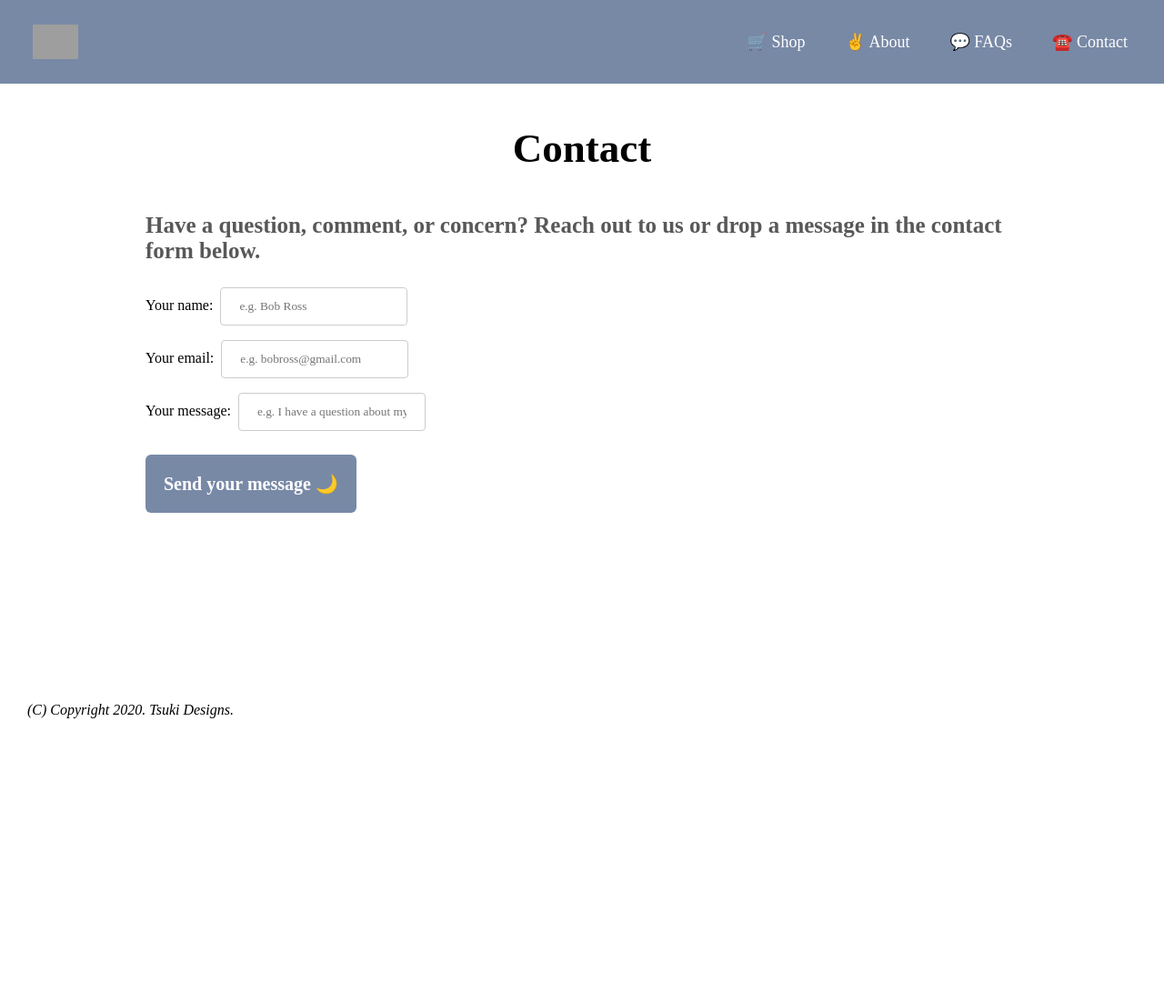
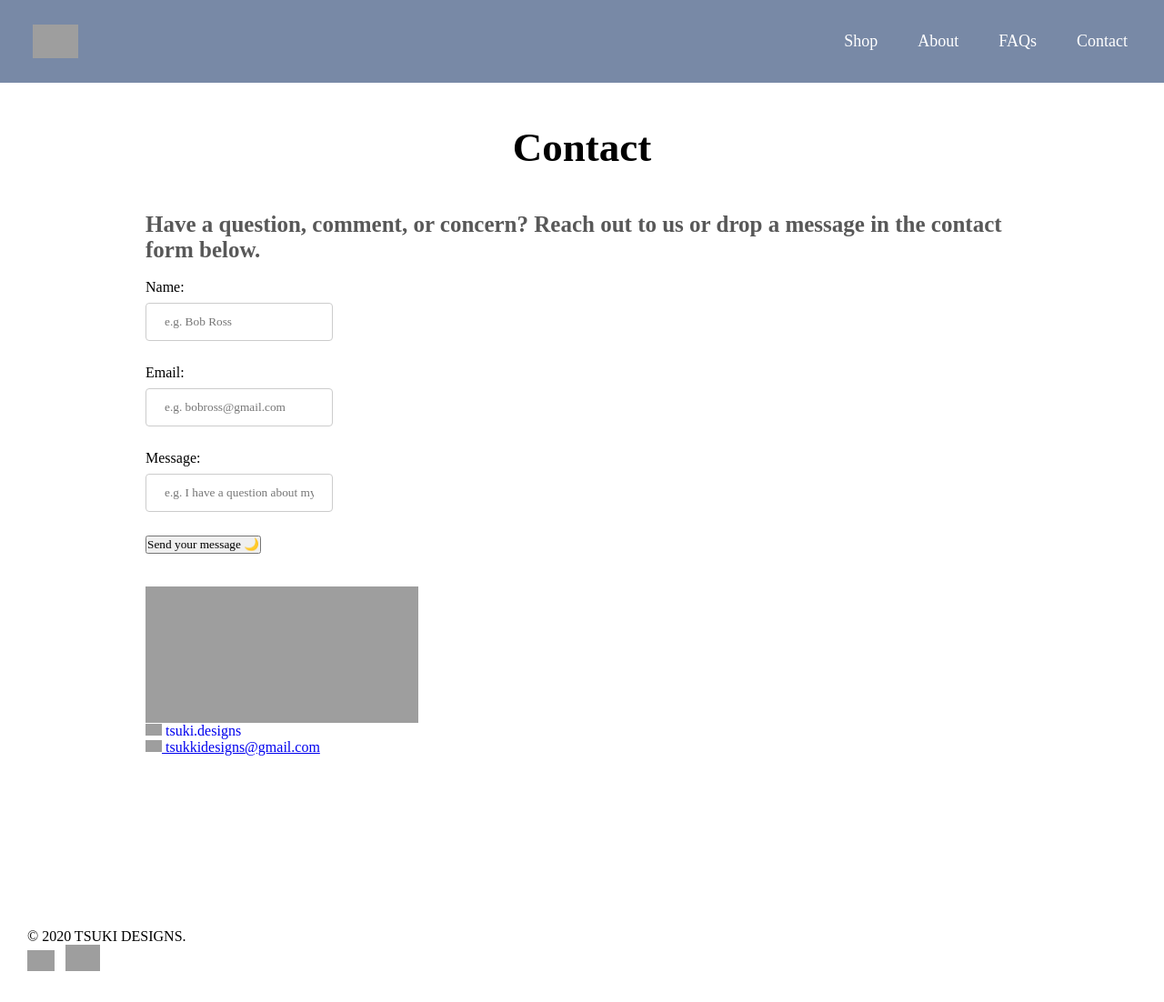
Before and after one commit to carissatang/tsuki-website, a plain HTML site: page contact.html in a window 1280 px wide. Shown: the whole page at 91% size. Before the commit the page ends 820 px from the top, so only its background shows below. Drawn offline with Linux system fonts and the light colour scheme; grey boxes are pictures that could not be loaded.

Commit message:
Update contact.html

```diff
--- a/contact.html
+++ b/contact.html
@@ -5,7 +5,7 @@
     <meta http-equiv="X-UA-Compatible" content="IE=edge" />
     <meta name="viewport" content="width=device-width, initial-scale=1" />
     <link
-      href="https://fonts.googleapis.com/css2?family=Noto+Serif+SC:wght@200&display=swap"
+      href="https://fonts.googleapis.com/css2?family=Poppins:wght@200&display=swap"
       rel="stylesheet"
     />
     <link rel="stylesheet" href="/style.css" />
@@ -30,10 +30,10 @@
       <div class="nav">
         <nav>
           <ul>
-            <li><a href="shop.html">🛒 Shop</a></li>
-            <li><a href="about.html">✌️ About</a></li>
-            <li><a href="faq.html">💬 FAQs</a></li>
-            <li><a href="contact.html">☎️ Contact</a></li>
+            <li><a href="shop.html">Shop</a></li>
+            <li><a href="about.html">About</a></li>
+            <li><a href="faq.html">FAQs</a></li>
+            <li><a href="contact.html">Contact</a></li>
           </ul>
         </nav>
       </div>
@@ -47,6 +47,7 @@
       the contact form below.
     </h2>
     <br />
+    <div class="contact-info">
       <div class="contact">
         <form
           class="gform"
@@ -54,7 +55,8 @@
           action="https://script.google.com/macros/s/AKfycbwc6FHubtSX_pgeeAycSmvRtXbJb8RXXnXxTkkySbpR8L5snYY/exec"
         >
           <div>
-          <label for="name">Your name:&nbsp;</label>
+            <label for="name">Name:&nbsp;</label>
+            <br />
             <input
               type="text"
               id="name"
@@ -63,8 +65,10 @@
               required
             />
           </div>
+          <br />
           <div>
-          <label for="email">Your email:&nbsp;</label>
+            <label for="email">Email:&nbsp;</label>
+            <br />
             <input
               type="email"
               id="email"
@@ -73,8 +77,10 @@
               required
             />
           </div>
+          <br />
           <div>
-          <label for="message">Your message:&nbsp;</label>
+            <label for="message">Message:&nbsp;</label>
+            <br />
             <input
               type="text"
               id="message"
@@ -85,7 +91,7 @@
           </div>
           <br />
           <div>
-          <button type="submit" id="submit-form">Send your message 🌙</button>
+            <button type="submit" class="submit">Send your message 🌙</button>
           </div>
           <br />
           <div style="display: none" class="thankyou_message">
@@ -95,9 +101,61 @@
           </div>
         </form>
       </div>
+      <div class="map">
+        <br />
+        <iframe
+          src="https://www.google.com/maps/embed?pb=!1m18!1m12!1m3!1d184552.57289512793!2d-79.51814118361763!3d43.71815566287694!2m3!1f0!2f0!3f0!3m2!1i1024!2i768!4f13.1!3m3!1m2!1s0x89d4cb90d7c63ba5%3A0x323555502ab4c477!2sToronto%2C%20ON!5e0!3m2!1sen!2sca!4v1597990470187!5m2!1sen!2sca"
+          frameborder="0"
+          style="border:0;"
+          allowfullscreen=""
+          aria-hidden="false"
+          tabindex="0"
+        ></iframe>
+        <br />
+        <div class="socials">
+          <div>
+              <a
+              href="https://www.instagram.com/tsuki.designs/"
+              target="_blank"
+              style="text-decoration: none;"
+              ><img
+                src="https://cdn.glitch.com/e5c31b5d-1dcf-46f7-b46d-fb746e907e42%2Finstagramicon.png?v=1597988611444"
+                width="18px"
+              />&nbsp;tsuki.designs</a
+            >
+          </div>
+          <div>
+            <a href="mailto:tsukkidesigns@gmail.com" target="_blank"
+              ><img
+                src="https://cdn.glitch.com/e5c31b5d-1dcf-46f7-b46d-fb746e907e42%2Femailicon.png?v=1597988627969"
+                width="18px"
+            />&nbsp;tsukkidesigns@gmail.com</a>
+          </div>
+        </div>
+      </div>
+
+    </div>
   </div>
 
   <footer>
-    <i>(C) Copyright 2020. Tsuki Designs.</i>
+    <div>
+      © 2020 TSUKI DESIGNS.
+    </div>
+    <div>
+      <a
+        href="https://www.instagram.com/tsuki.designs/"
+        target="_blank"
+        style="text-decoration: none;"
+        ><img
+          src="https://cdn.glitch.com/e5c31b5d-1dcf-46f7-b46d-fb746e907e42%2Finstagramicon.png?v=1597988611444"
+          width="30px"
+        />&nbsp;&nbsp;</a
+      >
+      <a href="mailto:tsukkidesigns@gmail.com" target="_blank"
+        ><img
+          src="https://cdn.glitch.com/e5c31b5d-1dcf-46f7-b46d-fb746e907e42%2Femailicon.png?v=1597988627969"
+          width="38px"
+      /></a>
+    </div>
   </footer>
 </html>
```
Lines whose indentation alone changed are shown as unchanged.
